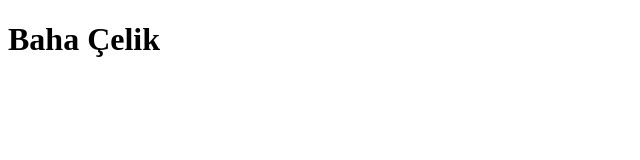
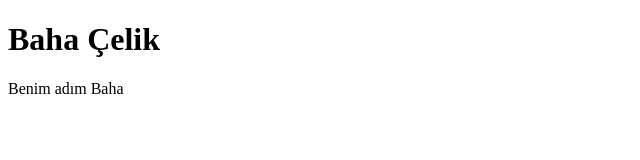
Before and after one commit to BahaCelik/Orgun1, a plain HTML site: page index.html in a window 1280 px wide. Shown: the whole page, without its empty margins (0-640 px from the left). Drawn offline with Linux system fonts and the light colour scheme.

Commit message:
Update index.html
updated from Github

```diff
--- a/index.html
+++ b/index.html
@@ -7,5 +7,6 @@
 </head>
 <body>
     <h1>Baha Çelik</h1>
+    <p>Benim adım Baha</p>
 </body>
 </html>
```
